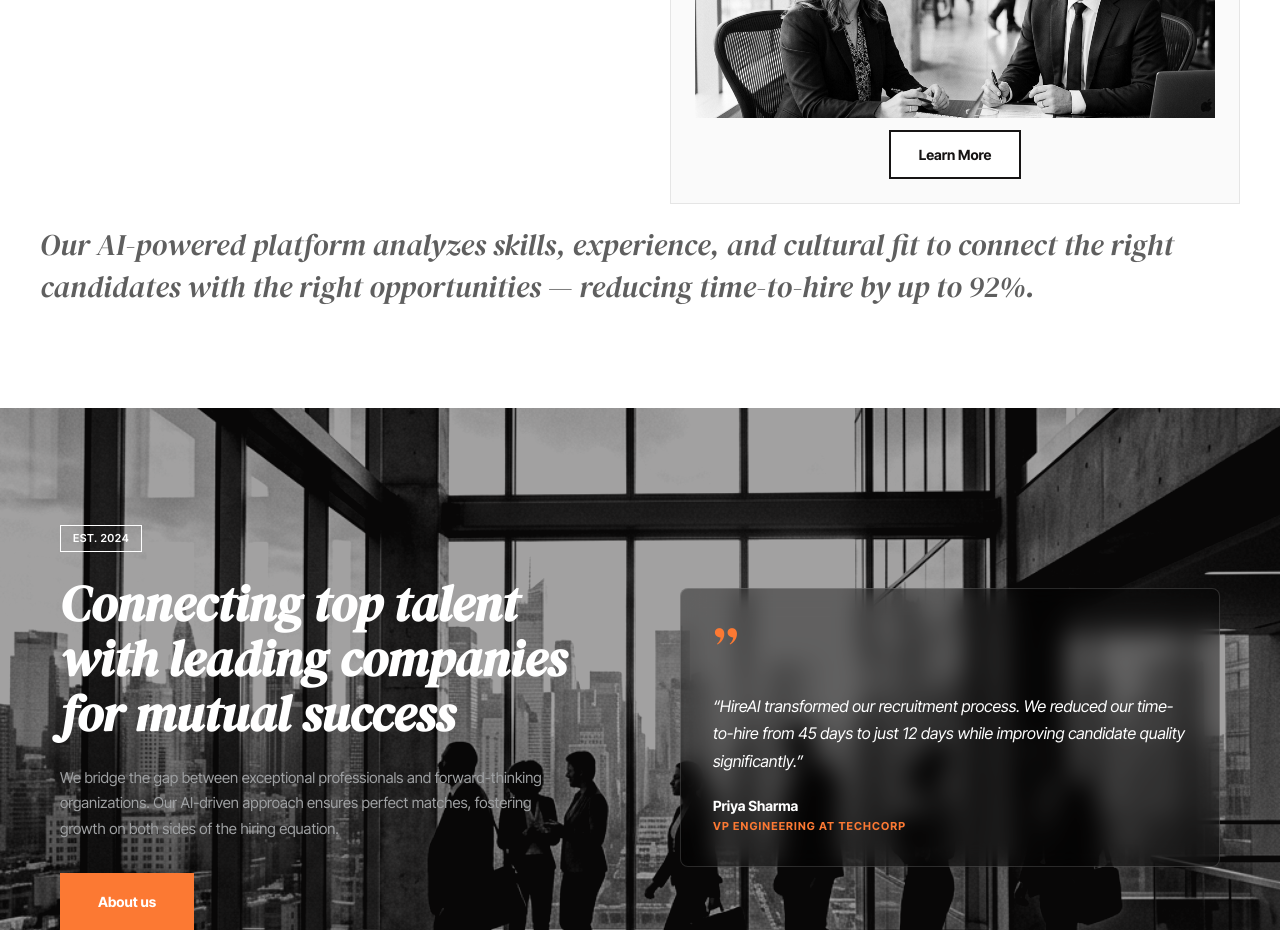
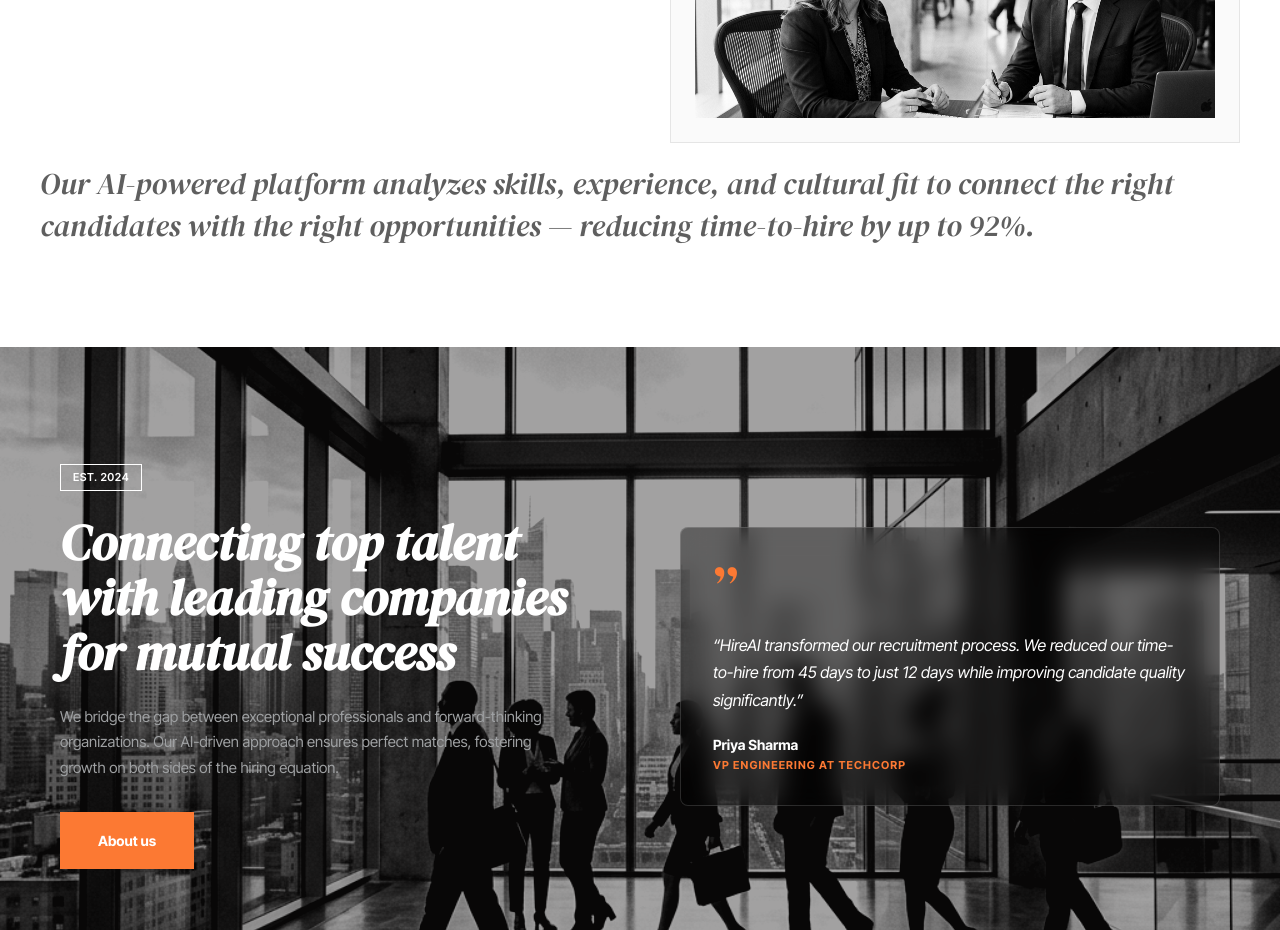
Before and after one commit to ritvikjain547-dotcom/ai-hiring-assistance, a Next.js app: page / in a window 1280 px wide. Shown: the part 2340-3270 px from the top of the page. Built offline with nearby package versions, Linux system fonts and the light colour scheme.

Commit message:
Remove Learn More button from empower section

```diff
--- a/src/app/page.tsx
+++ b/src/app/page.tsx
@@ -251,9 +251,6 @@ export default function HomePage() {
                   style={{ objectFit: "cover", width: "100%", height: "100%" }}
                 />
               </div>
-              <Link href="/register" className={styles.empowerCardBtn}>
-                Learn More
-              </Link>
             </div>
           </div>
         </div>
```
